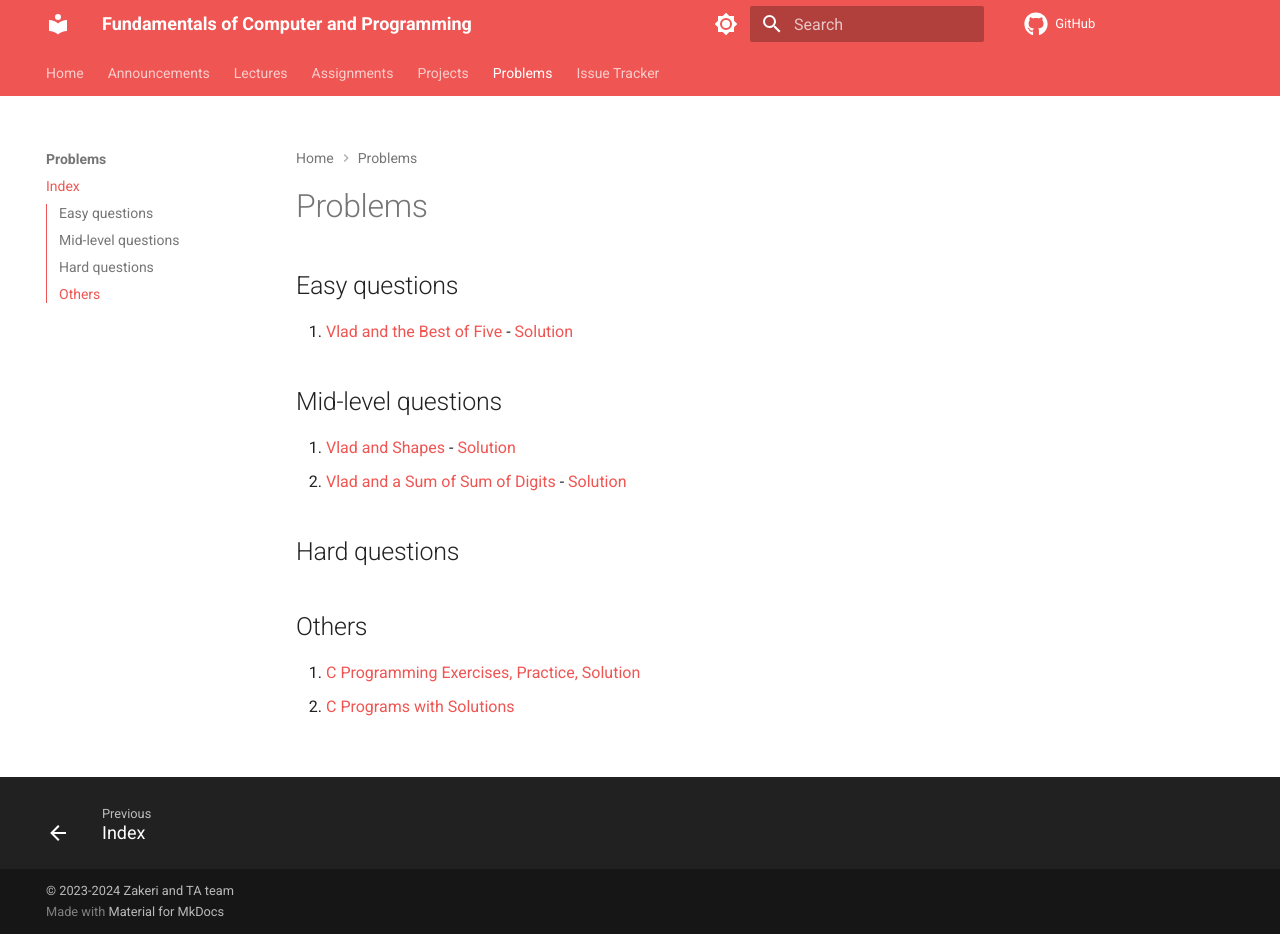
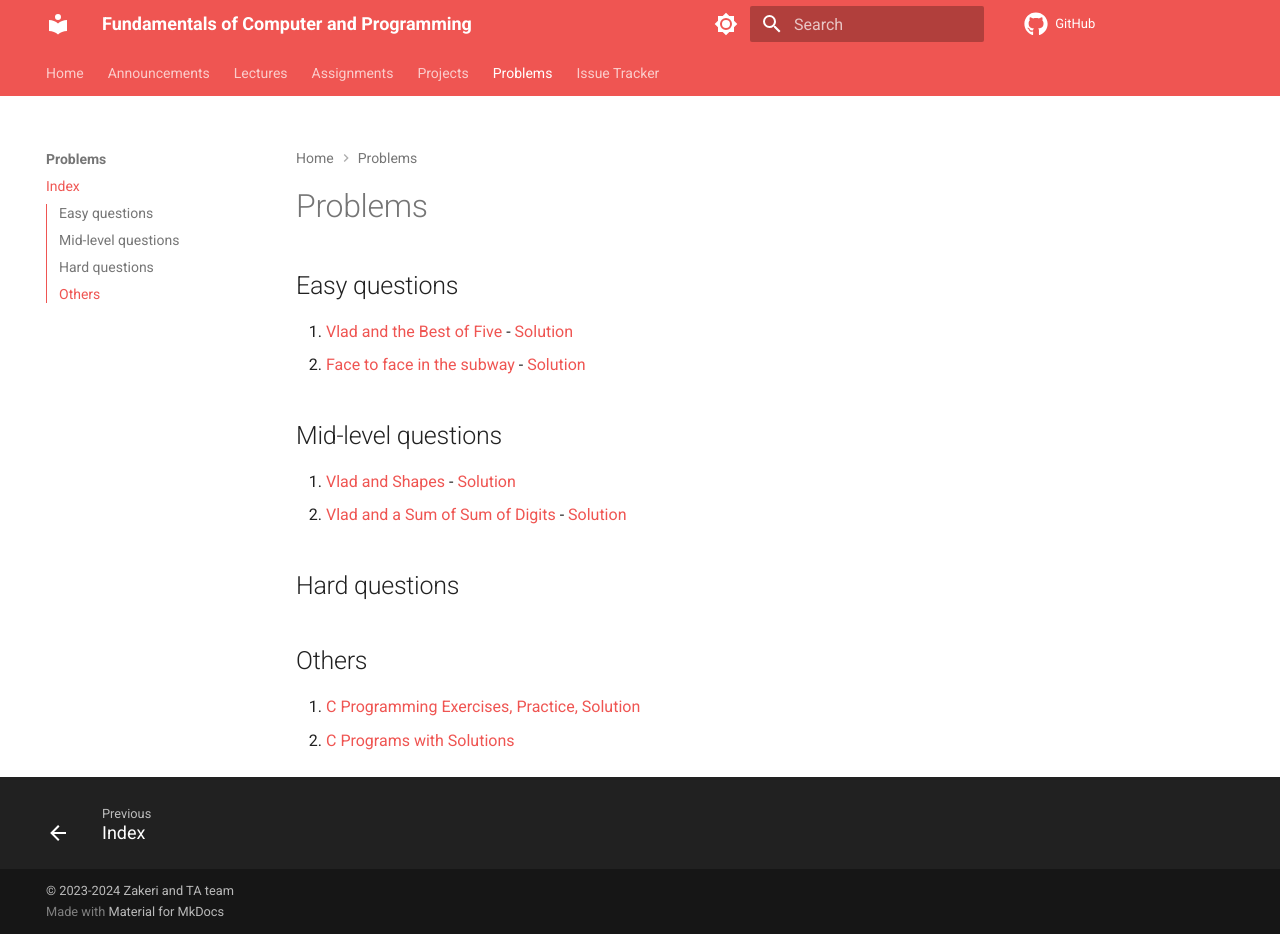
Before and after one commit to m-zakeri/CP, an MkDocs documentation site: the page built from docs/problems/index.md, in a window 1280 px wide and 934 px high. Built offline with MkDocs 1.6.1 and Material for MkDocs 9.7.7, drawn with Linux system fonts in a browser that asks for light colours; comment, search, counter and statistics services are not loaded.

Commit message:
Add question e_2

```diff
--- a/docs/problems/index.md
+++ b/docs/problems/index.md
@@ -2,6 +2,7 @@
 
 ## Easy questions
 1. [Vlad and the Best of Five](https://codeforces.com/contest/1926/problem/A) - [Solution](/solutions/e_1.c)
+2. [Face to face in the subway](https://quera.org/problemset/218361) - [Solution](/solutions/e_2.c)
 
 ## Mid-level questions
 1. [Vlad and Shapes](https://codeforces.com/contest/1926/problem/B) - [Solution](/solutions/m_1.c)
```
Also changed, not shown: 1 other file.
